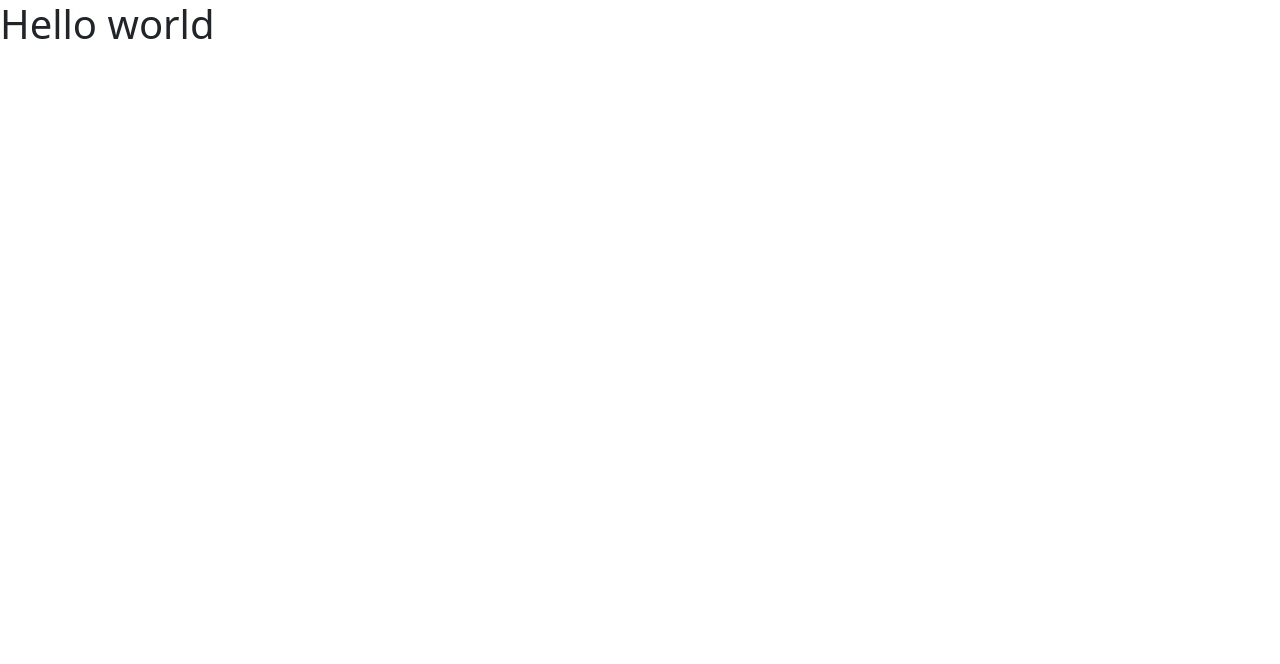
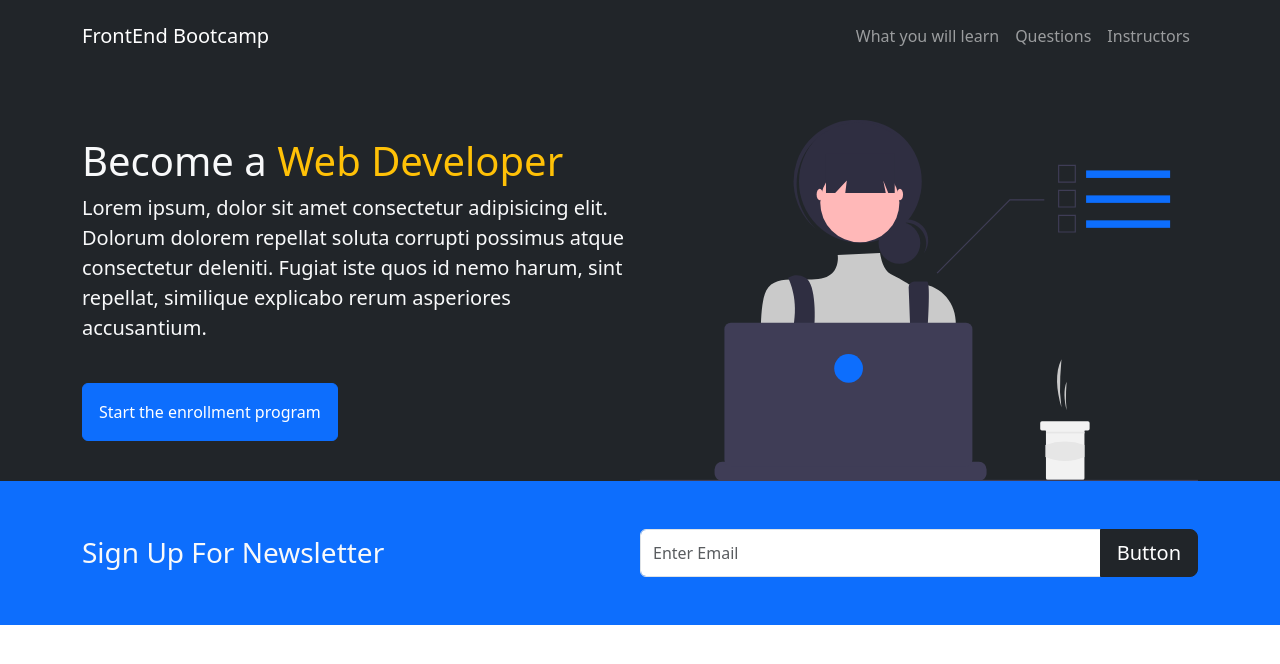
Before and after one commit to Dimitrijevs/bootstrap-bootcamp, a plain HTML site: page index.html in a window 1280 px wide. Drawn offline with nearby package versions, Linux system fonts and the light colour scheme.

Commit message:
newsletter form

```diff
--- a/index.html
+++ b/index.html
@@ -8,7 +8,69 @@
     <link rel="stylesheet" href="style.css">
 </head>
 <body>
-    <h1>Hello world</h1>
+    <nav class="navbar navbar-expand-lg bg-dark navbar-dark py-3">
+        <div class="container">
+            <a href="" class="navbar-brand">FrontEnd Bootcamp</a>
+
+            <button class="navbar-toggler" type="button" data-bs-toggle="collapse" data-bs-target="#navmenu">
+                <span class="navbar-toggler-icon"></span>
+            </button>
+
+            <div class="collapse navbar-collapse">
+                <ul class="navbar-nav ms-auto">
+                    <li class="nav-item">
+                        <a href="" class="nav-link">What you will learn</a>
+                    </li>
+
+                    <li class="nav-item">
+                        <a href="" class="nav-link">Questions</a>
+                    </li>
+
+                    <li class="nav-item">
+                        <a href="" class="nav-link">Instructors</a>
+                    </li>
+                </ul>
+            </div>
+        </div>
+    </nav>
+
+    <!-- showcase -->
+
+    <section class="bg-dark text-light p-5 p-lg-0 pt-lg-5 text-center text-sm-start">
+        <div class="container">
+            <div class="d-sm-flex align-items-center justify-content-between">
+                <div>
+                    <h1>Become a <span class="text-warning">Web Developer</span></h1>
+                    <p class="lead">
+                        Lorem ipsum, dolor sit amet consectetur adipisicing elit.
+                        Dolorum dolorem repellat soluta corrupti possimus atque consectetur deleniti.
+                        Fugiat iste quos id nemo harum, sint repellat,
+                        similique explicabo rerum asperiores accusantium.
+                    </p>
+                    <button class="btn btn-primary btn-bg p-3 my-4">
+                        Start the enrollment program
+                    </button>
+                </div>
+                <img class="img-fluid w-50 d-none d-sm-block" src="img/showcase.svg" alt="">
+            </div>
+        </div>
+    </section>
+
+    <!-- Newsletter -->
+
+    <section class="bg-primary text-light p-5">
+        <div class="container">
+            <div class="d-md-flex justify-content-between align-items-center">
+                <h3 class="mb-3 mb-md-0">Sign Up For Newsletter</h3>
+
+                <div class="input-group news-input">
+                    <input type="text" class="form-control" placeholder="Enter Email">
+                    <button class="btn btn-dark btn-lg" type="button">Button</button>
+                  </div>
+            </div>
+        </div>
+    </section>
+
     <script src="https://cdn.jsdelivr.net/npm/bootstrap@5.3.2/dist/js/bootstrap.bundle.min.js" integrity="sha384-C6RzsynM9kWDrMNeT87bh95OGNyZPhcTNXj1NW7RuBCsyN/o0jlpcV8Qyq46cDfL" crossorigin="anonymous"></script>
 </body>
 </html>
--- a/style.css
+++ b/style.css
@@ -0,0 +1,5 @@
+@media(min-width: 768px) {
+    .news-input {
+        width: 50%;
+    }
+}
```
